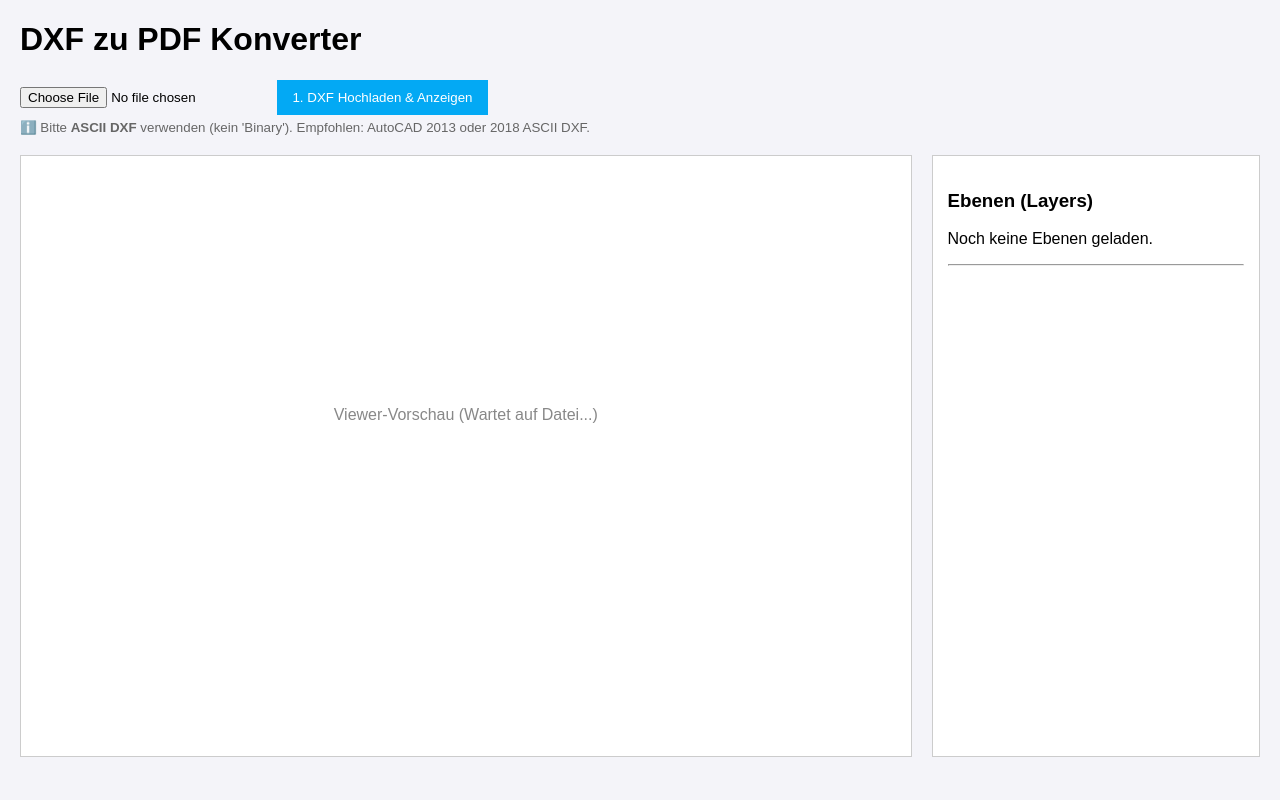
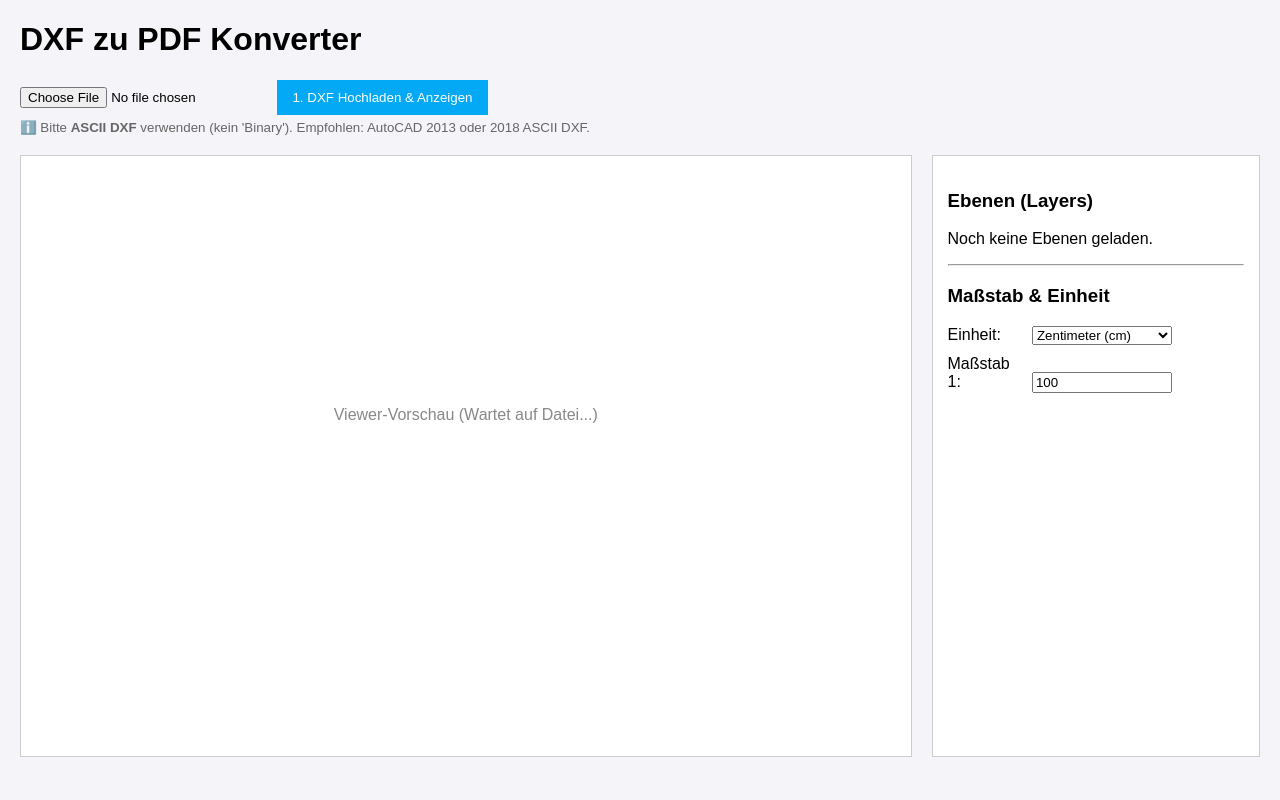
Before and after one commit to Ecronika/ha-addon-dwg2pdf, a Flask app: page / in a window 1280 px wide. Run offline with Flask 3, Linux system fonts and the light colour scheme; parts of the project's set-up code (start-up, migrations or seed data) failed here and were passed over; some libraries are stand-ins or nearby versions.

Commit message:
feat(pdf): accurately scale Matplotlib PDF output to real-world dimensions based on DXF extents and frontend user inputs

```diff
--- a/dwg2pdf/app/app.py
+++ b/dwg2pdf/app/app.py
@@ -8,8 +8,11 @@ import time
 import threading
 import io
 import uuid
+
+# pylint: disable=import-error
 from flask import Flask, render_template, request, send_file, jsonify, send_from_directory
 import ezdxf
+from ezdxf import bbox
 from ezdxf.addons.drawing import RenderContext, Frontend
 from ezdxf.addons.drawing.matplotlib import MatplotlibBackend
 from ezdxf.addons.drawing.config import Configuration, BackgroundPolicy, ColorPolicy
@@ -87,9 +90,27 @@ def serve_dxf(filename):
     return send_from_directory(CONVERT_FOLDER, filename)
 
 
-def _render_pdf_to_bytes(doc, msp) -> io.BytesIO:
-    """Renders a DXF document's modelspace to a PDF using Matplotlib."""
-    fig = Figure(figsize=(11.69, 8.27), dpi=300)
+def _calculate_figure_size(msp, unit_multiplier: float, scale_denominator: float) -> tuple:
+    """Calculates the Matplotlib Figure dimensions in inches to achieve true scale."""
+    extents = bbox.extents(msp, fast=True)
+    if not extents.has_data:
+        return 11.69, 8.27
+
+    dxf_width = extents.size.x
+    dxf_height = extents.size.y
+    paper_w_mm = (dxf_width * unit_multiplier) / scale_denominator
+    paper_h_mm = (dxf_height * unit_multiplier) / scale_denominator
+    w_in = max(1.0, min(paper_w_mm / 25.4, 200.0))
+    h_in = max(1.0, min(paper_h_mm / 25.4, 200.0))
+    return w_in, h_in
+
+def _render_pdf_to_bytes(doc, msp, unit_multiplier: float, scale_denominator: float) -> io.BytesIO:
+    """Renders a DXF document's modelspace to a PDF using Matplotlib with exact scale."""
+    w_in, h_in = _calculate_figure_size(msp, unit_multiplier, scale_denominator)
+
+    fig = Figure(figsize=(w_in, h_in), dpi=300)
+
+    # Axe spans the entire figure without margins to perfectly preserve scale
     ax = fig.add_axes([0, 0, 1, 1])
     ax.set_facecolor('white')
 
@@ -111,11 +132,22 @@ def _render_pdf_to_bytes(doc, msp) -> io.BytesIO:
 
 @app.route('/generate_pdf', methods=['POST'])
 def generate_pdf():
+    # pylint: disable=too-many-locals
     """Generates a PDF from a specified DXF file after filtering layers."""
     data = request.get_json(silent=True) or {}
     dxf_filename = data.get('dxf_file')
     original_name = data.get('original_name', 'export')
     active_layers = data.get('layers', [])
+
+    try:
+        unit = float(data.get('unit', 10))
+    except (ValueError, TypeError):
+        unit = 10.0
+
+    try:
+        scale = float(data.get('scale', 100))
+    except (ValueError, TypeError):
+        scale = 100.0
 
     safe_filename = not dxf_filename or '/' in dxf_filename or '\\' in dxf_filename
     if safe_filename or not dxf_filename.endswith('.dxf'):
@@ -141,7 +173,7 @@ def generate_pdf():
             if layer.dxf.name not in active_layers:
                 layer.off()
 
-        pdf_bytes = _render_pdf_to_bytes(doc, msp)
+        pdf_bytes = _render_pdf_to_bytes(doc, msp, unit, scale)
         pdf_bytes.seek(0)
         pdf_download_name = original_name.rsplit('.', 1)[0] + '.pdf'
 
--- a/dwg2pdf/app/templates/index.html
+++ b/dwg2pdf/app/templates/index.html
@@ -75,6 +75,19 @@
                 <p>Noch keine Ebenen geladen.</p>
             </div>
             <hr>
+            <h3>Maßstab & Einheit</h3>
+            <div style="margin-bottom: 10px;">
+                <label for="dxf-unit" style="display:inline-block; width: 80px;">Einheit:</label>
+                <select id="dxf-unit" style="width: 140px;">
+                    <option value="1000">Meter (m)</option>
+                    <option value="10" selected>Zentimeter (cm)</option>
+                    <option value="1">Millimeter (mm)</option>
+                </select>
+            </div>
+            <div style="margin-bottom: 15px;">
+                <label for="pdf-scale" style="display:inline-block; width: 80px;">Maßstab 1:</label>
+                <input type="number" id="pdf-scale" value="100" style="width: 132px;" min="1">
+            </div>
             <button onclick="requestPDF()" id="btn-pdf" style="display:none; width: 100%;">2. PDF Erstellen</button>
         </div>
     </div>
@@ -228,11 +241,21 @@
             const checkboxes = document.querySelectorAll('.layer-checkbox:checked');
             const activeLayers = Array.from(checkboxes).map(cb => cb.value);
 
+            // Werte für Maßstab und Einheit holen
+            const unitMultiplier = parseFloat(document.getElementById('dxf-unit').value);
+            const scaleDenominator = parseFloat(document.getElementById('pdf-scale').value);
+
             try {
                 const response = await fetch('generate_pdf', {
                     method: 'POST',
                     headers: { 'Content-Type': 'application/json' },
-                    body: JSON.stringify({ dxf_file: currentDxfFile, original_name: currentOriginalName, layers: activeLayers })
+                    body: JSON.stringify({
+                        dxf_file: currentDxfFile,
+                        original_name: currentOriginalName,
+                        layers: activeLayers,
+                        unit: unitMultiplier,
+                        scale: scaleDenominator
+                    })
                 });
 
                 if (response.ok) {
```
